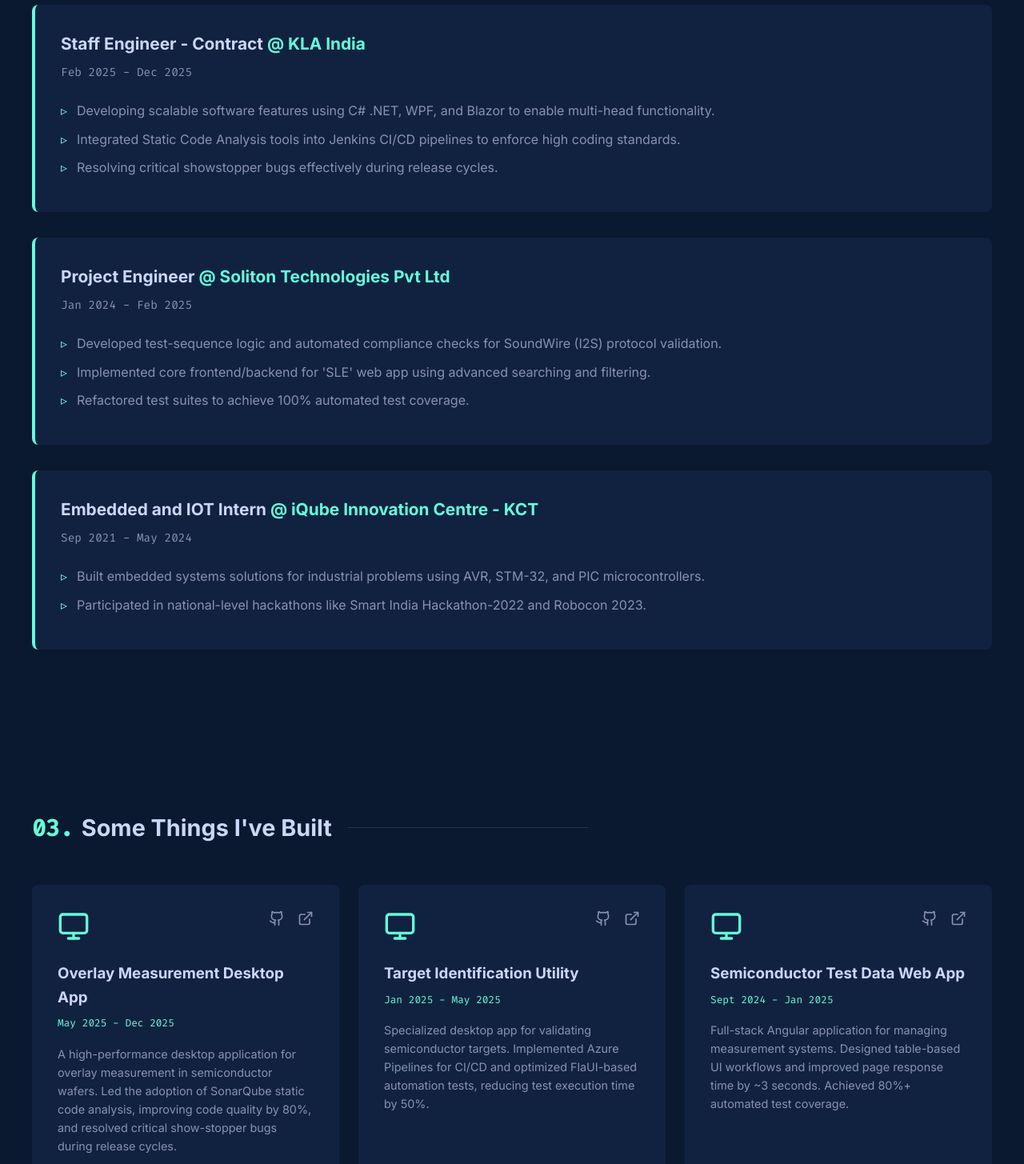
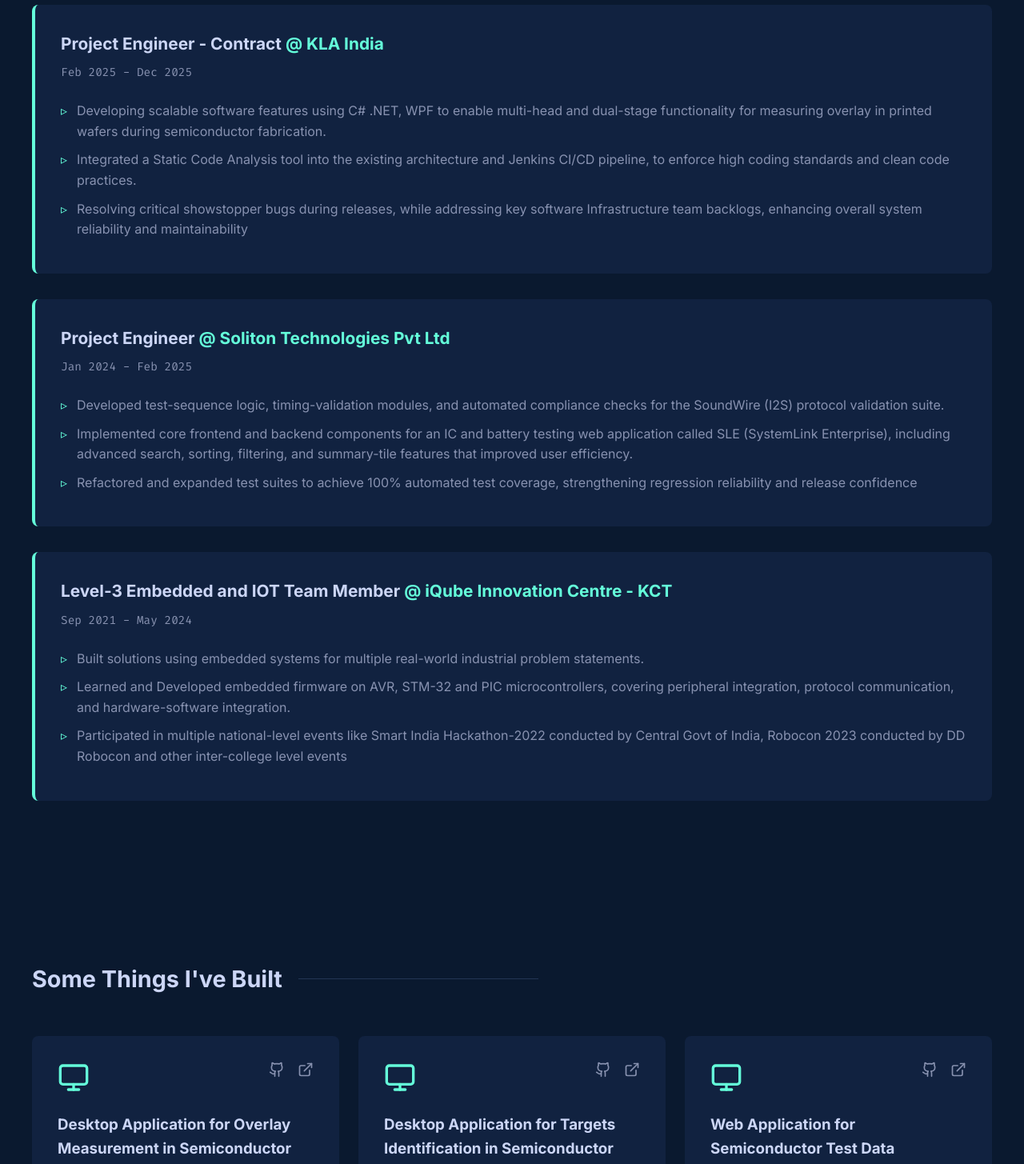
Before and after one commit to Ragu-programmer/Raguram-Portfolio, a React (Vite) app: page / in a window 1280 px wide. Shown: the part 860-2315 px from the top of the page at 80% size. Built offline with nearby package versions, Linux system fonts and the light colour scheme.

Commit message:
updated project and experience content

```diff
--- a/src/components/Navbar.jsx
+++ b/src/components/Navbar.jsx
@@ -37,11 +37,11 @@
                 RK
             </a>
 
-            <ul style={{ display: 'flex', gap: '2rem', fontFamily: 'var(--font-mono)', fontSize: '0.8rem' }}>
+            <ul style={{ display: 'flex', gap: '2rem', fontFamily: 'var(--font-mono)', fontSize: '1rem' }}>
                 {['Experience', 'Projects', 'Skills', 'Contact'].map((item, index) => (
                     <li key={index}>
                         <a href={`#${item.toLowerCase()}`} style={{ color: 'var(--text-primary)' }}>
-                            <span className="text-accent" style={{ marginRight: '5px' }}>0{index + 2}.</span>
+                            {/* <span className="text-accent" style={{ marginRight: '5px' }}>0{index + 2}.</span> */}
                             {item}
                         </a>
                     </li>
--- a/src/sections/Contact.jsx
+++ b/src/sections/Contact.jsx
@@ -9,7 +9,7 @@
                 whileInView={{ opacity: 1, scale: 1 }}
                 viewport={{ once: true }}
             >
-                <p className="text-accent" style={{ fontFamily: 'var(--font-mono)', marginBottom: '1.5rem' }}>05. What's Next?</p>
+                <p className="text-accent" style={{ fontFamily: 'var(--font-mono)', marginBottom: '1.5rem' }}>What's Next?</p>
                 <h2 style={{ fontSize: 'clamp(40px, 5vw, 60px)', color: 'var(--text-primary)', marginBottom: '1.5rem', fontWeight: 'bold' }}>Get In Touch</h2>
                 <p style={{ color: 'var(--text-secondary)', fontSize: '1.1rem', marginBottom: '3rem' }}>
                     I'm currently looking for new opportunities, and my inbox is always open. Whether you have a question or just want to say hi, I'll try my best to get back to you!
--- a/src/sections/Experience.jsx
+++ b/src/sections/Experience.jsx
@@ -3,13 +3,13 @@
 
 const experiences = [
     {
-        role: "Staff Engineer - Contract",
+        role: "Project Engineer - Contract",
         company: "KLA India",
         date: "Feb 2025 - Dec 2025",
         description: [
-            "Developing scalable software features using C# .NET, WPF, and Blazor to enable multi-head functionality.",
-            "Integrated Static Code Analysis tools into Jenkins CI/CD pipelines to enforce high coding standards.",
-            "Resolving critical showstopper bugs effectively during release cycles."
+            "Developing scalable software features using C# .NET, WPF to enable multi-head and dual-stage functionality for measuring overlay in printed wafers during semiconductor fabrication.",
+            "Integrated a Static Code Analysis tool into the existing architecture and Jenkins CI/CD pipeline, to enforce high coding standards and clean code practices.",
+            "Resolving critical showstopper bugs during releases, while addressing key software Infrastructure team backlogs, enhancing overall system reliability and maintainability"
         ]
     },
     {
@@ -17,18 +17,19 @@
         company: "Soliton Technologies Pvt Ltd",
         date: "Jan 2024 - Feb 2025",
         description: [
-            "Developed test-sequence logic and automated compliance checks for SoundWire (I2S) protocol validation.",
-            "Implemented core frontend/backend for 'SLE' web app using advanced searching and filtering.",
-            "Refactored test suites to achieve 100% automated test coverage."
+            "Developed test-sequence logic, timing-validation modules, and automated compliance checks for the SoundWire (I2S) protocol validation suite.",
+            "Implemented core frontend and backend components for an IC and battery testing web application called SLE (SystemLink Enterprise), including advanced search, sorting, filtering, and summary-tile features that improved user efficiency.",
+            "Refactored and expanded test suites to achieve 100% automated test coverage, strengthening regression reliability and release confidence"
         ]
     },
     {
-        role: "Embedded and IOT Intern",
+        role: "Level-3 Embedded and IOT Team Member",
         company: "iQube Innovation Centre - KCT",
         date: "Sep 2021 - May 2024",
         description: [
-            "Built embedded systems solutions for industrial problems using AVR, STM-32, and PIC microcontrollers.",
-            "Participated in national-level hackathons like Smart India Hackathon-2022 and Robocon 2023."
+            "Built solutions using embedded systems for multiple real-world industrial problem statements.",
+            "Learned and Developed embedded firmware on AVR, STM-32 and PIC microcontrollers, covering peripheral integration, protocol communication, and hardware-software integration.",
+            "Participated in multiple national-level events like Smart India Hackathon-2022 conducted by Central Govt of India, Robocon 2023 conducted by DD Robocon and other inter-college level events"
         ]
     }
 ];
@@ -37,7 +38,7 @@
     return (
         <section id="experience" className="section container">
             <h2 style={{ display: 'flex', alignItems: 'center', fontSize: '1.8rem', color: 'var(--text-primary)', marginBottom: '3rem' }}>
-                <span className="text-accent" style={{ marginRight: '10px', fontFamily: 'var(--font-mono)' }}>02.</span> Where I've Worked
+                Where I've Worked
                 <span style={{ marginLeft: '20px', height: '1px', background: 'var(--bg-tertiary)', flex: 1, maxWidth: '300px' }}></span>
             </h2>
 
--- a/src/sections/Projects.jsx
+++ b/src/sections/Projects.jsx
@@ -5,8 +5,8 @@
 
 const projects = [
     {
-        title: "Overlay Measurement Desktop App",
-        description: "A high-performance desktop application for overlay measurement in semiconductor wafers. Led the adoption of SonarQube static code analysis, improving code quality by 80%, and resolved critical show-stopper bugs during release cycles.",
+        title: "Desktop Application for Overlay Measurement in Semiconductor Wafers",
+        description: "A high-performance desktop application designed for overlay measurement in semiconductor wafers. Contributed to architecture and platform-level development to support precision measurement in semiconductor fabrication.",
         tech: ["C# .NET", "WPF", "C++", "Jenkins", "Git"],
         links: { github: "#", external: "#" },
         type: "app",
@@ -17,12 +17,11 @@
             "Resolved critical show-stopper issues during release cycles, preventing delivery delays and ensuring stable, on-time releases.",
             "Eliminated numerous compiler warnings and code smells, reducing technical debt and improving long-term maintainability and code safety.",
             "Leveraged AI-driven automation capabilities that reduced manual effort and improved the overall efficiency of script generation.",
-            "Collaborated closely with the DevOps team to integrate static code analysis into Jenkins pipelines, increasing early defect detection and reducing manual review effort."
         ]
     },
     {
-        title: "Target Identification Utility",
-        description: "Specialized desktop app for validating semiconductor targets. Implemented Azure Pipelines for CI/CD and optimized FlaUI-based automation tests, reducing test execution time by 50%.",
+        title: "Desktop Application for Targets Identification in Semiconductor Wafers",
+        description: "A specialized desktop application used to accurately identify and validate targets on semiconductor wafers, enabling measurement workflows in semiconductor manufacturing.",
         tech: ["C# .NET", "FlaUI", "Azure Pipelines", "Git"],
         links: { github: "#", external: "#" },
         type: "app",
@@ -30,14 +29,14 @@
         details: [
             "Developed a utility to automatically generate UI automation tests for newly added test cases from a specified directory, reducing manual test development effort.",
             "Implemented Azure Pipelines workflows to execute automated UI tests as part of CI, ensuring consistent validation and early defect detection on code changes.",
-            "Added and optimized FlaUI-based automation tests for newly introduced features, minimizing test execution time by half and reducing flaky test failures by approximately 50%.",
+            "Added and optimized FlaUI-based UI automation tests for newly introduced features, minimizing test execution time by half and reducing flaky test failures by approximately 50%.",
             "Integrated new UI automation tests with Azure Test Suites and configured scheduled weekly and monthly test runs to introduce continuous quality monitoring and test execution consistency."
         ]
     },
     {
-        title: "Semiconductor Test Data Web App",
-        description: "Full-stack Angular application for managing measurement systems. Designed table-based UI workflows and improved page response time by ~3 seconds. Achieved 80%+ automated test coverage.",
-        tech: ["Angular", "RxJS", "TypeScript", "REST API"],
+        title: "Web Application for Semiconductor Test Data Management and Visualization",
+        description: "A comprehensive full-stack software application designed to help manage, monitor, and analyze measurement systems in large-scale, distributed environments.",
+        tech: ["Angular", "RxJS", "TypeScript", "REST API", "Playwright"],
         links: { github: "#", external: "#" },
         type: "app",
         timeline: "Sept 2024 - Jan 2025",
@@ -93,7 +92,7 @@
     },
     {
         title: "i-Stacker (Smart India Hackathon 2022)",
-        description: "Built an autonomous robot to load/unload rice bags and stack them in FCI godowns. Addressed a problem statement proposed by the Central Govt. of India in Smart India Hackathon 2022.",
+        description: "A problem statement to build an autonomous robot to load/unload rice bags and stack them in FCI godowns proposed by the Central Government of India in Smart India Hackathon 2022.",
         tech: ["Robotics", "Automation", "Embedded Systems"],
         links: { github: "#", external: "#" },
         type: "competition",
@@ -122,7 +121,7 @@
     return (
         <section id="projects" className="section container">
             <h2 style={{ display: 'flex', alignItems: 'center', fontSize: '1.8rem', color: 'var(--text-primary)', marginBottom: '3rem' }}>
-                <span className="text-accent" style={{ marginRight: '10px', fontFamily: 'var(--font-mono)' }}>03.</span> Some Things I've Built
+                Some Things I've Built
                 <span style={{ marginLeft: '20px', height: '1px', background: 'var(--bg-tertiary)', flex: 1, maxWidth: '300px' }}></span>
             </h2>
 
--- a/src/sections/Skills.jsx
+++ b/src/sections/Skills.jsx
@@ -13,7 +13,7 @@
     return (
         <section id="skills" className="section container" style={{ maxWidth: '800px' }}>
             <h2 style={{ display: 'flex', alignItems: 'center', fontSize: '1.8rem', color: 'var(--text-primary)', marginBottom: '3rem' }}>
-                <span className="text-accent" style={{ marginRight: '10px', fontFamily: 'var(--font-mono)' }}>04.</span> Skills & Technologies
+                Skills & Technologies
                 <span style={{ marginLeft: '20px', height: '1px', background: 'var(--bg-tertiary)', flex: 1, maxWidth: '300px' }}></span>
             </h2>
 
```
